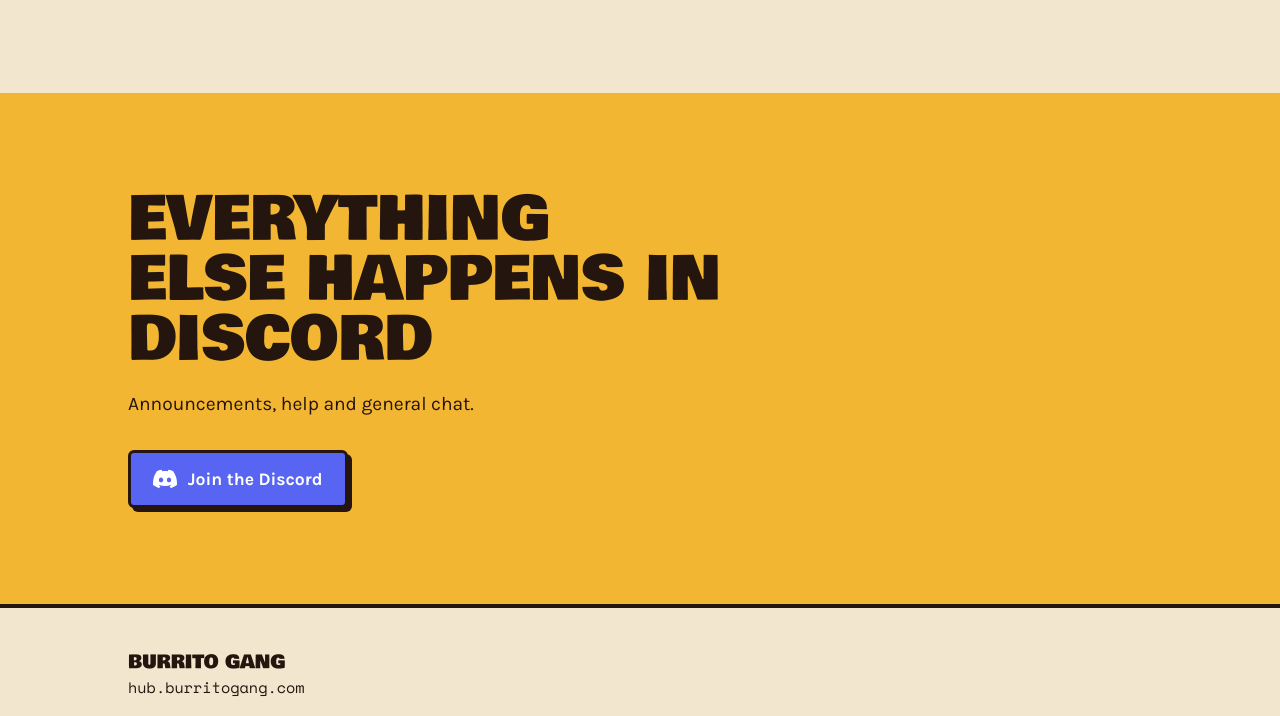
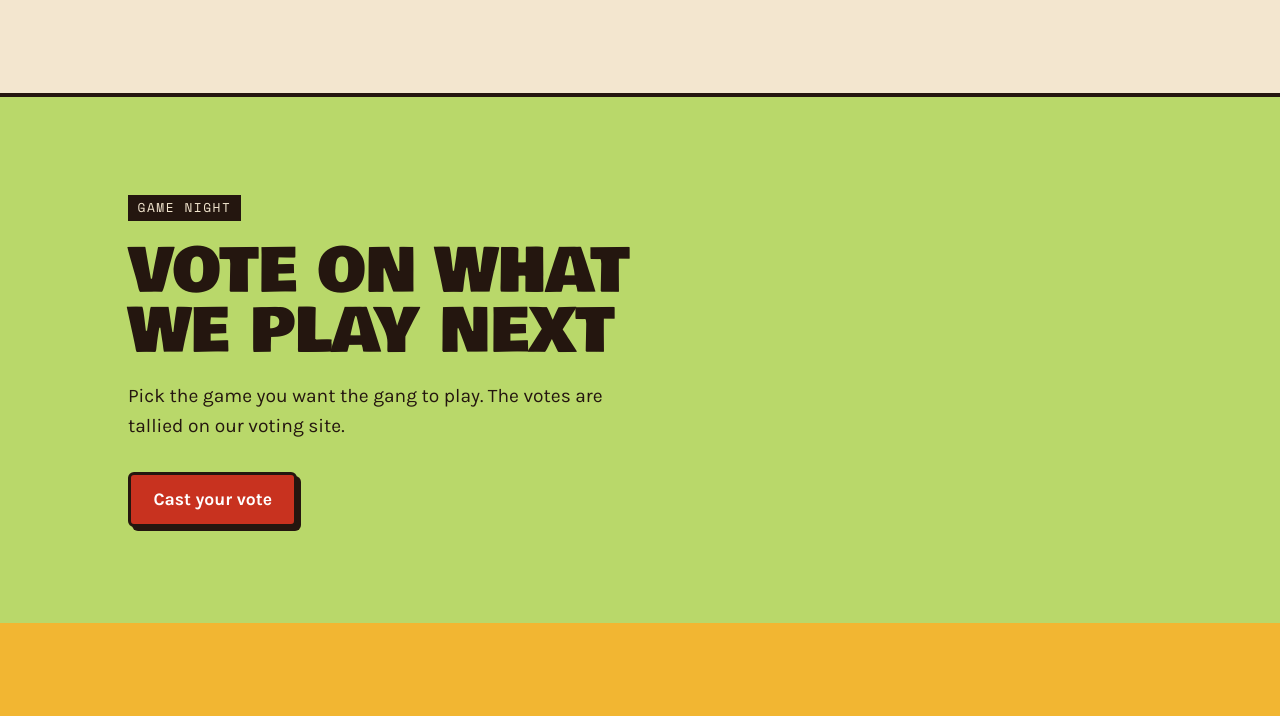
Before and after one commit to Burdlad/burritogang-website, a website built with webpack: page index.html in a window 1280 px wide. Shown: the part 1396-2112 px from the top of the page. Built offline with nearby package versions, Linux system fonts and the light colour scheme; no server answers.

Commit message:
Add game vote section linking to gaymers.burritogang.com
Co-Authored-By: Claude Sonnet 5.5 <noreply@anthropic.com>
Claude-Session: https://claude.ai/code/session_01VsM3sq8KBy5NqbCRqTekxf

```diff
--- a/css/style.css
+++ b/css/style.css
@@ -472,6 +472,34 @@ h3 {
   color: var(--ink-soft);
 }
 
+/* ---------- vote ---------- */
+
+.vote {
+  background: var(--lime);
+  border-top: 4px solid var(--ink);
+}
+
+.vote-inner {
+  max-width: var(--max);
+  margin: 0 auto;
+  padding: clamp(3.5rem, 8vw, 6rem) var(--gutter);
+}
+
+.vote h2 {
+  max-width: 14ch;
+}
+
+.vote p:not(.kicker) {
+  max-width: 30rem;
+  margin: 1.25rem 0 2rem;
+  font-size: 1.2rem;
+}
+
+.btn-vote {
+  background: var(--salsa);
+  color: #fff;
+}
+
 /* ---------- discord ---------- */
 
 .discord {
@@ -576,7 +604,8 @@ h3 {
     display: none;
   }
 
-  .discord {
+  .discord,
+  .vote {
     background: none;
     color: #000;
   }
--- a/index.html
+++ b/index.html
@@ -45,6 +45,7 @@
     </a>
     <nav aria-label="Main">
       <a href="#join">How to join</a>
+      <a href="#vote">Vote</a>
       <a href="https://discord.gg/fwCaUhHpgy" rel="noopener noreferrer" target="_blank">Discord</a>
     </nav>
   </header>
@@ -113,6 +114,15 @@
       </ol>
     </section>
 
+    <section class="vote" id="vote">
+      <div class="vote-inner">
+        <p class="kicker">Game night</p>
+        <h2>Vote on what we play next</h2>
+        <p>Pick the game you want the gang to play. The votes are tallied on our voting site.</p>
+        <a class="btn btn-vote" href="https://gaymers.burritogang.com">Cast your vote</a>
+      </div>
+    </section>
+
     <section class="discord">
       <div class="discord-inner">
         <h2>Everything else happens in Discord</h2>
```
